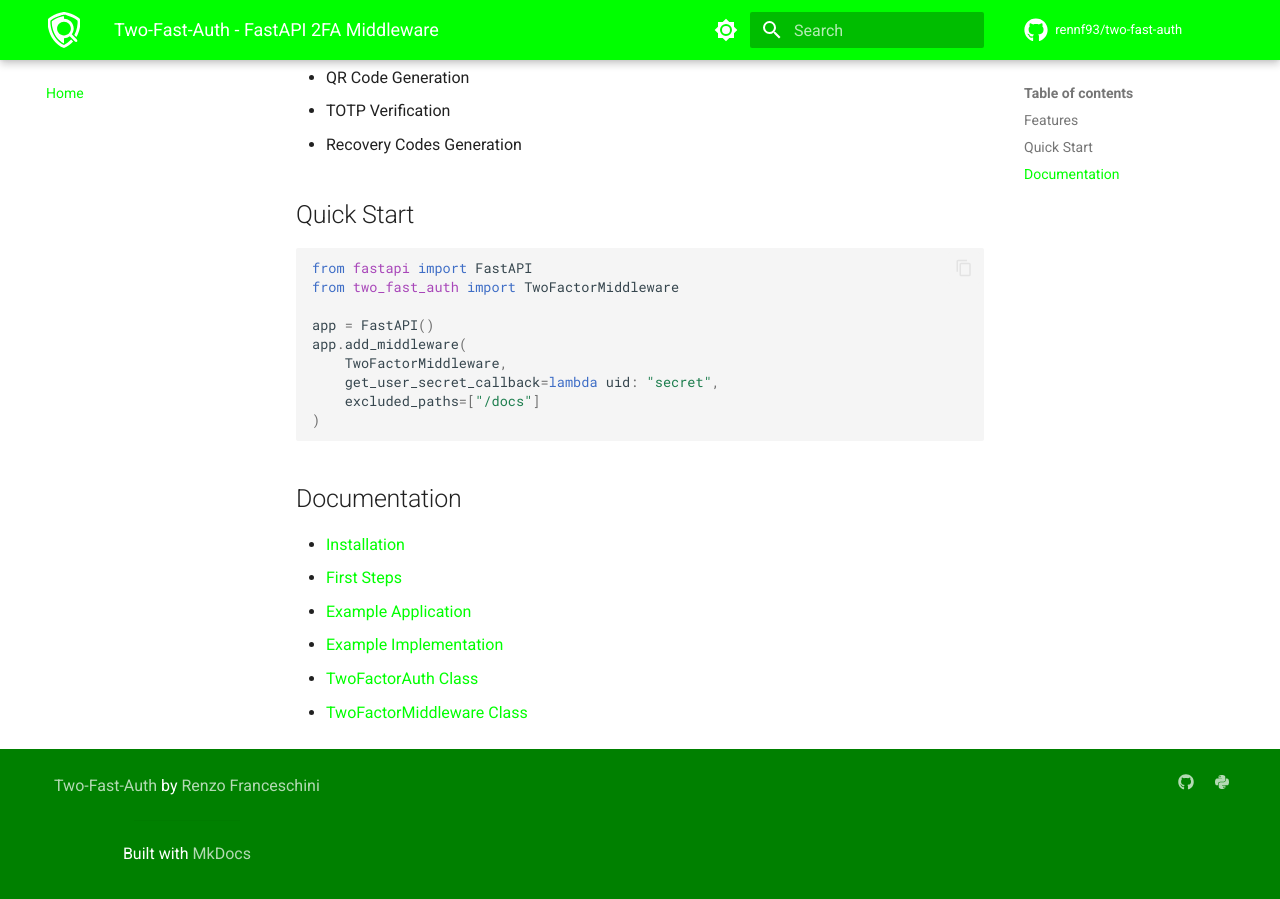
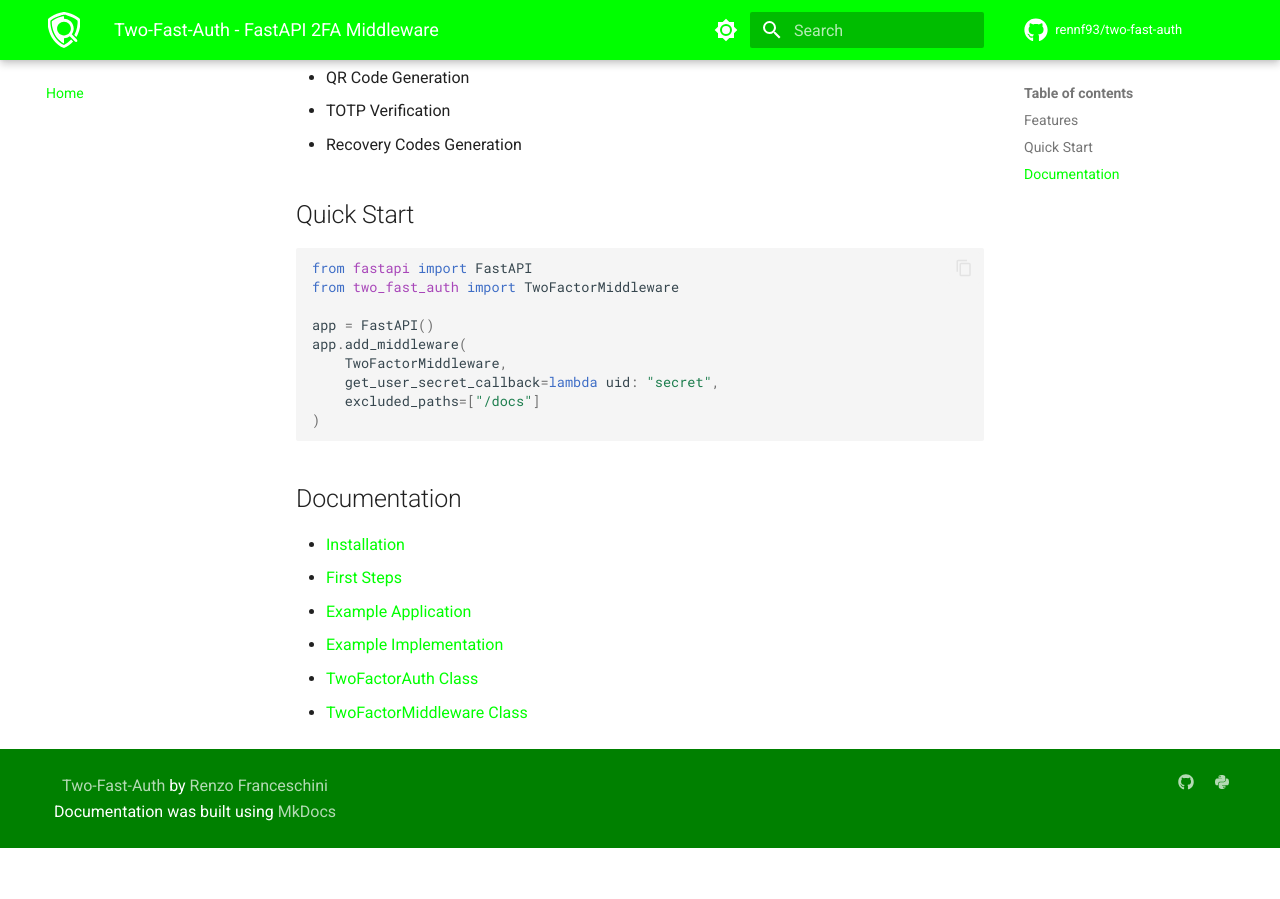
Before and after one commit to rennf93/two-fast-auth, an MkDocs documentation site: the page built from docs/index.md, in a window 1280 px wide and 900 px high, scrolled down 617 px. Built offline with MkDocs 1.6.1 and Material for MkDocs 9.7.7, drawn with Linux system fonts in a browser that asks for light colours; comment, search, counter and statistics services are not loaded; the version menu is left out; after the commit the page ends 1465 px from its top, so only the background shows below that.

Commit message:
Adjusted docs footer

```diff
--- a/docs/overrides/partials/footer.html
+++ b/docs/overrides/partials/footer.html
@@ -4,10 +4,8 @@
             <div class="md-footer-copyright footer-custom">
                 <a href="{{ config.repo_url }}">{{ config.site_name }}</a> by
                 <a href="{{ config.extra.author.url }}"> {{ config.extra.author.name }}</a>
-                <hr>
-                <div>
-                    Built with <a href="https://squidfunk.github.io/mkdocs-material/">MkDocs</a>
-                </div>
+                <br>
+                Documentation was built using <a href="https://squidfunk.github.io/mkdocs-material/">MkDocs</a>
             </div>
             {% if config.extra.social %}
             {% include "partials/social.html" %}
```
